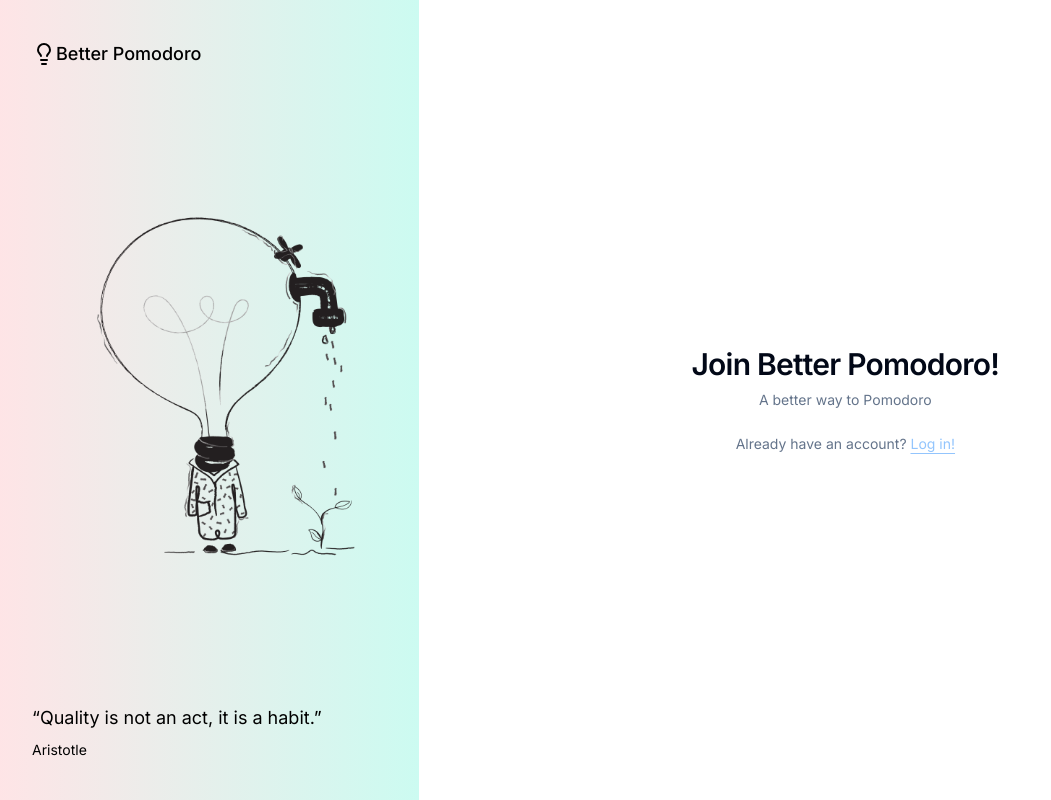
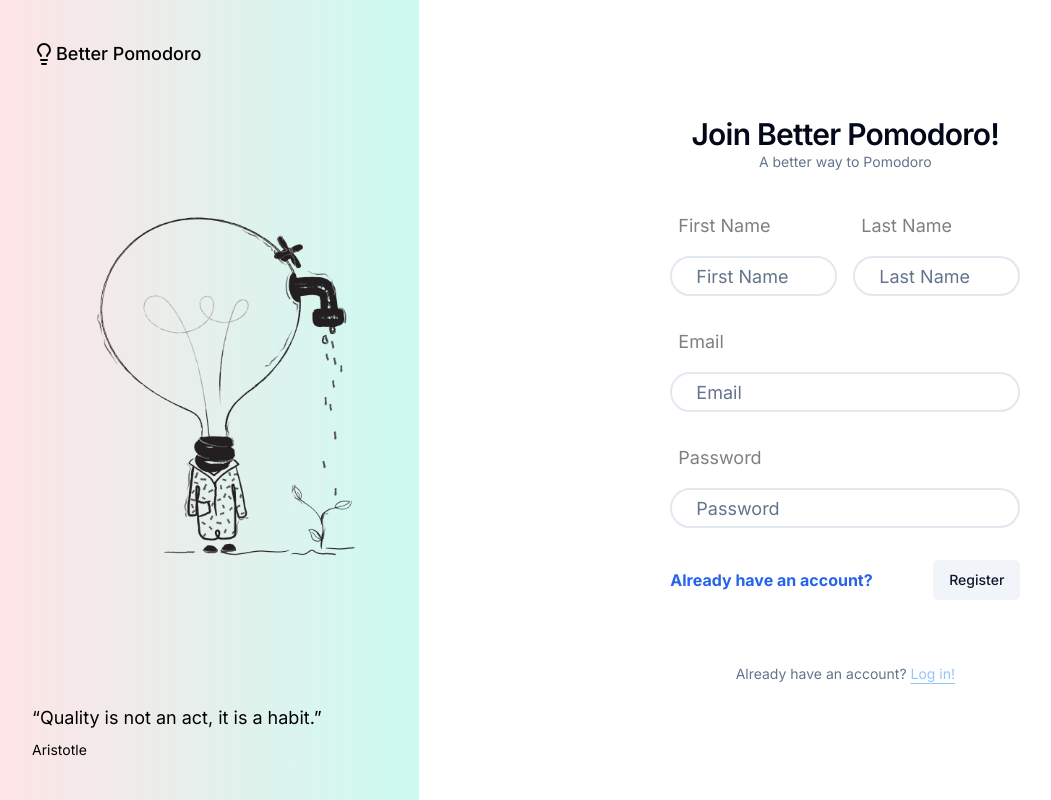
Before and after one commit to Brodypen/better_pomodoro, a Next.js app: page /register in a window 1280 px wide. Shown: the whole page, without its empty margins (8-1059 px from the left). Built offline with nearby package versions, Linux system fonts and the light colour scheme.

Commit message:
feat: New Auth form

```diff
--- a/app/(auth)/register/page.tsx
+++ b/app/(auth)/register/page.tsx
@@ -4,7 +4,7 @@
 
 import { cn } from "@/lib/utils"
 import { buttonVariants } from "@/components/ui/button"
-// import { UserAuthForm } from "@/app/examples/authentication/components/user-auth-form"
+import AuthForm from "@/components/AuthForm"
 import blub from "@/assets/absurd_design_bulb.png"
 import { Lightbulb } from "lucide-react"
 
@@ -17,14 +17,7 @@
   return (
     <>
       <div className="container relative h-screen max-h-screen flex-col items-center justify-center grid lg:max-w-none lg:grid-cols-3 lg:px-0">
-        {/* <Link
-          href="/signin"
-          className={cn(
-            buttonVariants({ variant: "ghost" }),
-            "absolute right-4 top-4 md:right-8 md:top-8"
-          )}        >
-          Login
-        </Link> */}
+
         <div className="col-span-1 relative hidden h-full flex-col bg-muted p-10 text-black dark:border-r lg:flex">
           <div className="absolute inset-0 bg-gradient-to-r from-rose-100 to-teal-100" />
           <div className="relative z-20 flex items-center text-lg font-medium">
@@ -51,16 +44,7 @@
         </div>
         <div className="lg:p-8 col-span-2">
           <div className="mx-auto flex w-full flex-col justify-center space-y-6 sm:w-[350px] ">
-            <div className="flex flex-col space-y-2 text-center ">
-              <h1 className="text-3xl font-semibold tracking-tight">
-                Join Better Pomodoro!
-              </h1>
-
-              <p className="text-sm text-muted-foreground">
-                A better way to Pomodoro
-              </p>
-            </div>
-            {/* <UserAuthForm /> */}
+            <AuthForm mode="register"/>
             <p className="px-8 text-center text-sm text-muted-foreground">
               Already have an account?{" "}
               <Link
--- /dev/null
+++ b/components/AuthForm.tsx
@@ -0,0 +1,147 @@
+"use client";
+import { register, signin } from "@/lib/api";
+import { useCallback, useState } from "react";
+import Link from "next/link";
+import { useRouter } from "next/navigation";
+// import Card from "./Card";
+import { Button } from "@/components/ui/button"
+// import Input from "./Input";
+import { Input } from "@/components/ui/input";
+
+const registerContent = {
+  linkUrl: "/signin",
+  linkText: "Already have an account?",
+  header: "Join Better Pomodoro!",
+  subheader: "A better way to Pomodoro",
+  buttonText: "Register",
+};
+
+const signinContent = {
+  linkUrl: "/register",
+  linkText: "Don't have an account?",
+  header: "Welcome Back",
+  subheader: "Enter your credentials to access your account",
+  buttonText: "Sign In",
+};
+
+const initial = { email: "", password: "", firstName: "", lastName: "" };
+
+export default function AuthForm({ mode }: { mode: "register" | "signin" }) {
+  const [formState, setFormState] = useState({ ...initial });
+  const [error, setError] = useState("");
+
+  const router = useRouter();
+  const handleSubmit = useCallback(
+    async (e) => {
+      e.preventDefault();
+
+      try {
+        if (mode === "register") {
+          await register(formState);
+        } else {
+          await signin(formState);
+        }
+
+        router.replace("/home");
+      } catch (e) {
+        setError(`Could not ${mode}`);
+      } finally {
+        setFormState({ ...initial });
+      }
+    },
+    [
+      formState.email,
+      formState.password,
+      formState.firstName,
+      formState.lastName,
+    ]
+  );
+
+  const content = mode === "register" ? registerContent : signinContent;
+
+  return (
+    <div>
+      <div className="w-full">
+        <div className="text-center">
+          <h2 className="text-3xl font-semibold tracking-tight">{content.header}</h2>
+          <p className="text-sm text-muted-foreground">{content.subheader}</p>
+        </div>
+        <form onSubmit={handleSubmit} className="py-10 w-full">
+          {mode === "register" && (
+            <div className="flex mb-8 justify-between">
+              <div className="pr-2">
+                <div className="text-lg mb-4 ml-2 text-black/50">
+                  First Name
+                </div>
+                <Input
+                  required
+                  placeholder="First Name"
+                  value={formState.firstName}
+                  className="border-solid border-gray border-2 px-6 py-2 text-lg rounded-3xl w-full"
+                  onChange={(e) =>
+                    setFormState((s) => ({ ...s, firstName: e.target.value }))
+                  }
+                />
+              </div>
+              <div className="pl-2">
+                <div className="text-lg mb-4 ml-2 text-black/50">Last Name</div>
+                <Input
+                  required
+                  placeholder="Last Name"
+                  value={formState.lastName}
+                  className="border-solid border-gray border-2 px-6 py-2 text-lg rounded-3xl w-full"
+                  onChange={(e) =>
+                    setFormState((s) => ({ ...s, lastName: e.target.value }))
+                  }
+                />
+              </div>
+            </div>
+          )}
+          <div className="mb-8">
+            <div className="text-lg mb-4 ml-2 text-black/50">Email</div>
+            <Input
+              required
+              type="email"
+              placeholder="Email"
+              value={formState.email}
+              className="border-solid border-gray border-2 px-6 py-2 text-lg rounded-3xl w-full"
+              onChange={(e) =>
+                setFormState((s) => ({ ...s, email: e.target.value }))
+              }
+            />
+          </div>
+          <div className="mb-8">
+            <div className="text-lg mb-4 ml-2 text-black/50">Password</div>
+            <Input
+              required
+              value={formState.password}
+              type="password"
+              placeholder="Password"
+              className="border-solid border-gray border-2 px-6 py-2 text-lg rounded-3xl w-full"
+              onChange={(e) =>
+                setFormState((s) => ({ ...s, password: e.target.value }))
+              }
+            />
+          </div>
+          <div className="flex items-center justify-between">
+            <div>
+              <span>
+                <Link
+                  href={content.linkUrl}
+                  className="text-blue-600 font-bold"
+                >
+                  {content.linkText}
+                </Link>
+              </span>
+            </div>
+            <div>
+              <Button type="submit" variant="secondary">
+                {content.buttonText}
+              </Button>
+            </div>
+          </div>
+        </form>
+      </div>
+    </div>
+  );
+}
--- /dev/null
+++ b/components/ui/input.tsx
@@ -0,0 +1,25 @@
+import * as React from "react"
+
+import { cn } from "@/lib/utils"
+
+export interface InputProps
+  extends React.InputHTMLAttributes<HTMLInputElement> {}
+
+const Input = React.forwardRef<HTMLInputElement, InputProps>(
+  ({ className, type, ...props }, ref) => {
+    return (
+      <input
+        type={type}
+        className={cn(
+          "flex h-10 w-full rounded-md border border-input bg-background px-3 py-2 text-sm ring-offset-background file:border-0 file:bg-transparent file:text-sm file:font-medium placeholder:text-muted-foreground focus-visible:outline-none focus-visible:ring-2 focus-visible:ring-ring focus-visible:ring-offset-2 disabled:cursor-not-allowed disabled:opacity-50",
+          className
+        )}
+        ref={ref}
+        {...props}
+      />
+    )
+  }
+)
+Input.displayName = "Input"
+
+export { Input }
```
